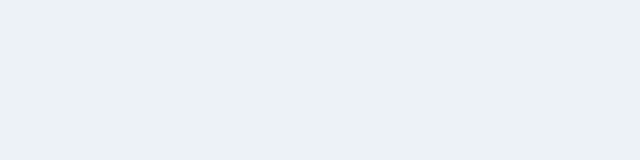
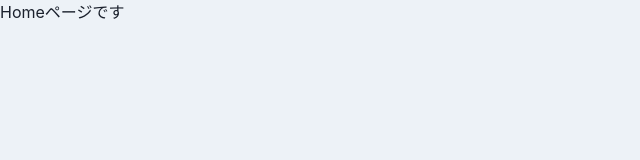
Before and after one commit to sohei-fujita/chakra-react-typescript, a React (Create React App) app: page /home in a window 1280 px wide. Before the commit this address had no page. Shown: the top 160 px of the page, without its empty margins (0-640 px from the left). Built offline with nearby package versions, Linux system fonts and the light colour scheme.

Commit message:
add route

```diff
--- /dev/null
+++ b/src/router/HomeRoutes.tsx
@@ -0,0 +1,18 @@
+import { Home } from "../components/pages/Home";
+import { Setting } from "../components/pages/Setting";
+import { UserManagement } from "../components/pages/UserManagement";
+
+export const homeRoutes = [
+  {
+    path: "/home",
+    element: <Home />,
+  },
+  {
+    path: "/home/user_management",
+    element: <UserManagement />,
+  },
+  {
+    path: "/home/setting",
+    element: <Setting />,
+  },
+];
--- a/src/router/Router.tsx
+++ b/src/router/Router.tsx
@@ -2,11 +2,25 @@ import { memo, FC } from "react";
 import { Routes } from "react-router-dom";
 import { Route } from "react-router-dom";
 import { Login } from "../components/pages/Login";
+import { homeRoutes } from "./HomeRoutes";
+import { Home } from "../components/pages/Home";
 
 export const Router: FC = memo(() => {
   return (
+    // <Routes>
+    //   <Route path="/" element={<Login />} />
+    //   <Route
+    //     path="/home"
+    //     element={homeRoutes.map((route) => (
+    //       <Route key={route.path} path={route.path} element={route.children} />
+    //     ))}
+    //   />
+    // </Routes>
     <Routes>
       <Route path="/" element={<Login />} />
+      {homeRoutes.map((route) => (
+        <Route key={route.path} path={route.path} element={route.element} />
+      ))}
     </Routes>
   );
 });
```
